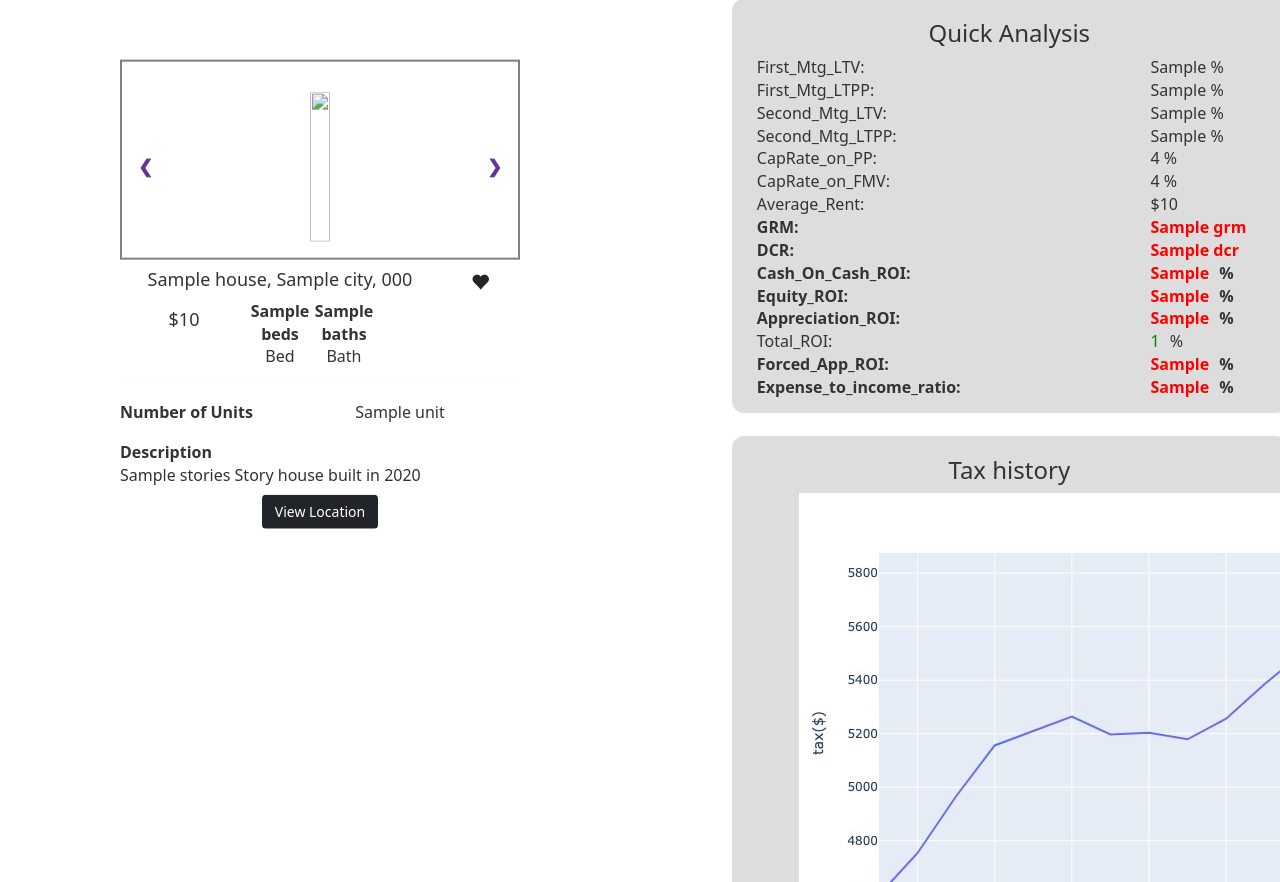
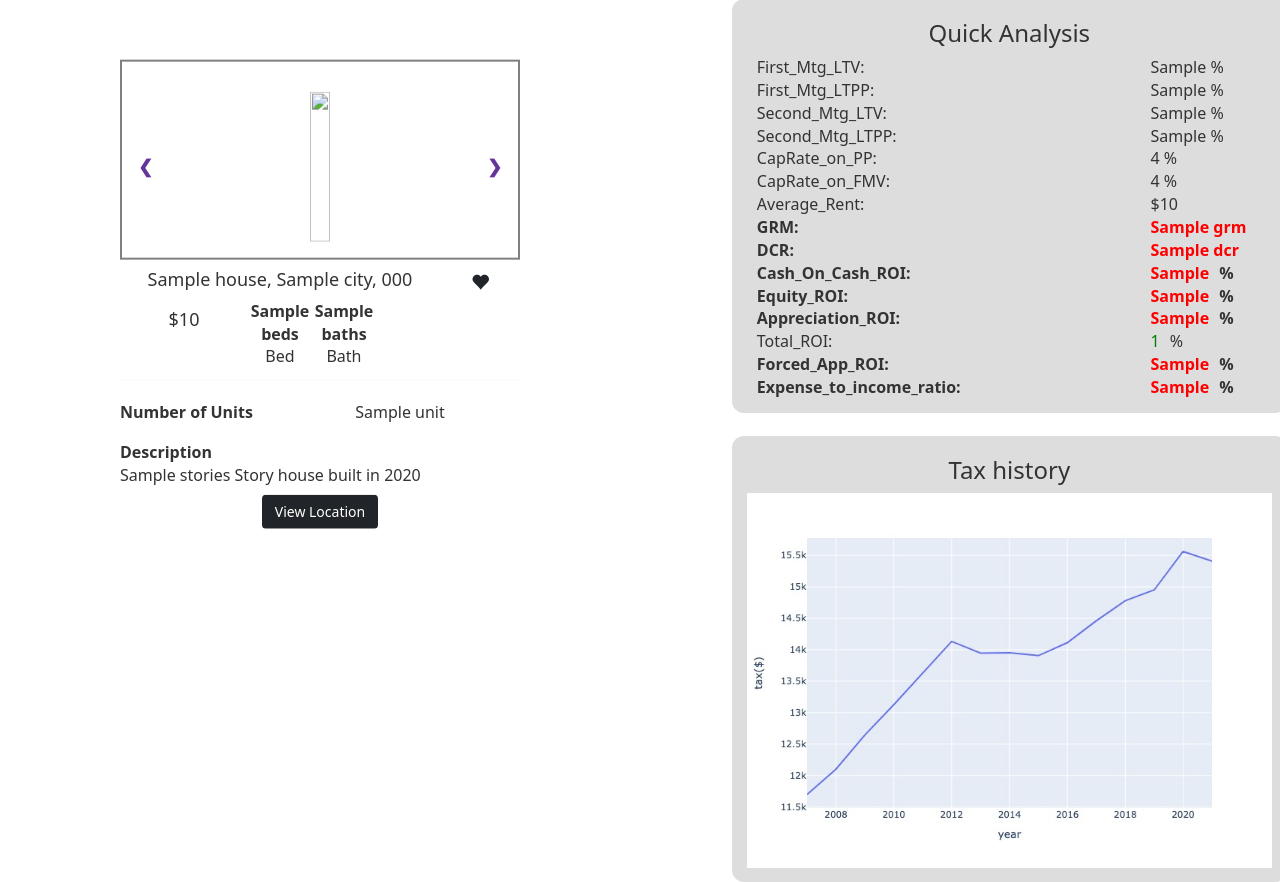
Before and after one commit to Sankalp-Vaish/CS682, a Django app: template app/templates/house_details.html in a window 1280 px wide. Shown: the part 218-1100 px from the top of the page. Run offline with Django 4.2, Linux system fonts and the light colour scheme; the template is opened without the code that fills it: most values are stand-ins (such as "Sample title", 1, 10 or a date in 2020); some libraries are stand-ins or nearby versions.

Commit message:
fixing graph width - house details

```diff
--- a/app/static/house_details.css
+++ b/app/static/house_details.css
@@ -57,8 +57,7 @@
 .graph{
   position: relative;
   top: 50%;
-  max-width: 50%;
-  left: 10%;
+  max-width: 100%;
 }
 
 
--- a/app/templates/house_details.html
+++ b/app/templates/house_details.html
@@ -128,7 +128,7 @@
         <div class="info_details">
           <h3 style="text-align: center;">Tax history</h3>
           <div class="graph">
-            <img src="{% static 'images\tax.jpeg' %}" alt="My image">
+            <img style="width: 100%;" src="{% static 'images\tax.jpeg' %}" alt="My image">
           </div>
         </div>
       </div>
```
Also changed, not shown: app/static/images/tax.jpeg, db.sqlite3.
